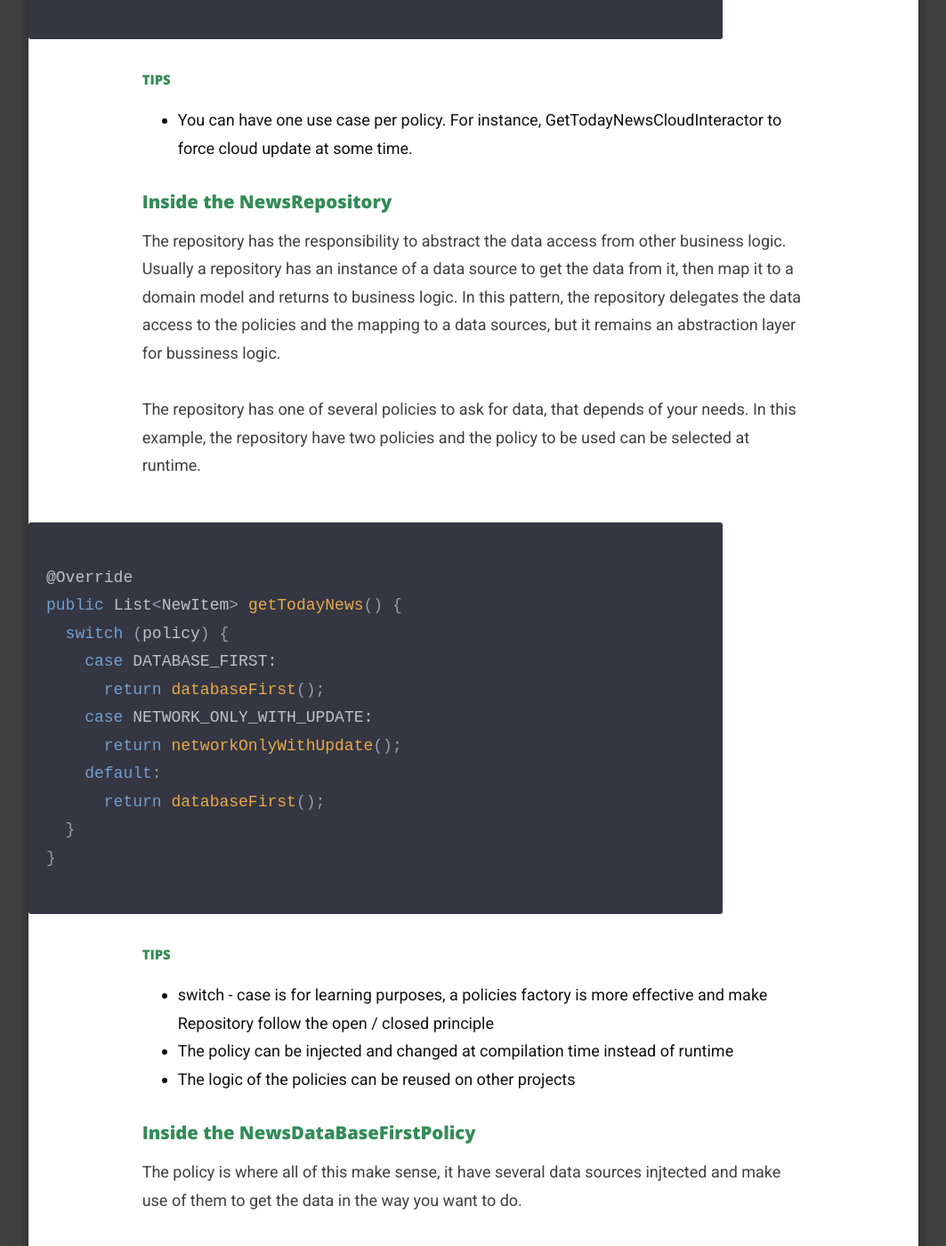
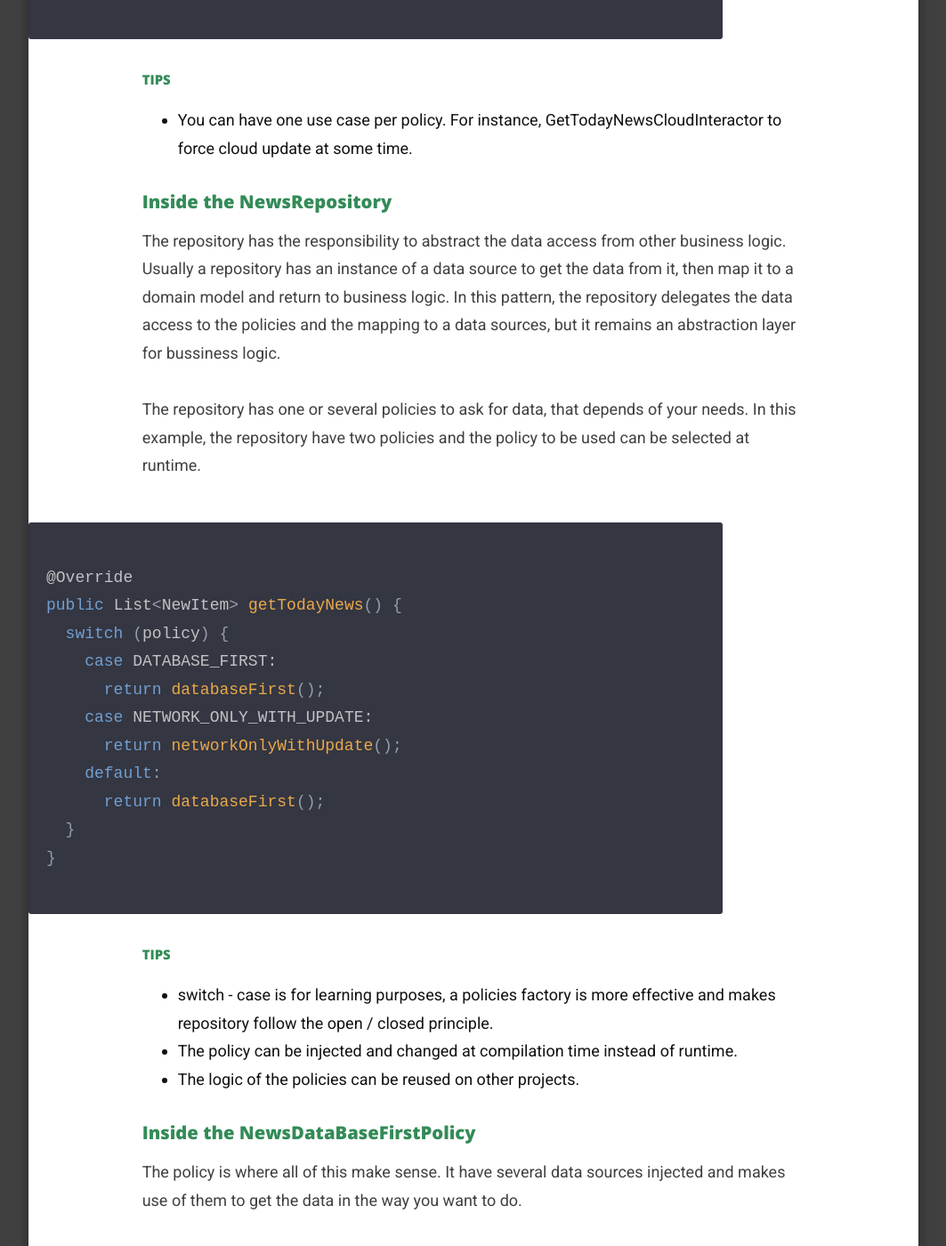
Before and after one commit to glomadrian/glomadrian.github.com, a Jekyll site: the page built from _posts/2015-09-28-multiple-data-sources-and-caching.markdown, in a window 1280 px wide and 1400 px high, scrolled down 4816 px. Shown: the whole window at 89% size, without its empty margins (108-1171 px from the left). Built offline with Jekyll 4.4.1, drawn with Linux system fonts in a browser that asks for light colours; nearby versions of some CDN libraries; Markdown is read by kramdown in place of the engine named in the settings; some of the changed text lies outside the part shown.

Commit message:
updated post corrections

```diff
--- a/_posts/2015-09-28-multiple-data-sources-and-caching.markdown
+++ b/_posts/2015-09-28-multiple-data-sources-and-caching.markdown
@@ -91,9 +91,9 @@ List<NewItem> newItems = newsRepository
 
 #### Inside the NewsRepository
 
-The repository has the responsibility to abstract the data access from other business logic. Usually a repository has an instance of a data source to get the data from it, then map it to a domain model and returns to business logic. In this pattern, the repository delegates the data access to the policies and the mapping to a data sources, but it remains an abstraction layer for bussiness logic.
+The repository has the responsibility to abstract the data access from other business logic. Usually a repository has an instance of a data source to get the data from it, then map it to a domain model and return to business logic. In this pattern, the repository delegates the data access to the policies and the mapping to a data sources, but it remains an abstraction layer for bussiness logic.
 
-The repository has one of several policies to ask for data, that depends of your needs. In this example, the repository have two policies and the policy to be used can be selected at runtime.
+The repository has one or several policies to ask for data, that depends of your needs. In this example, the repository have two policies and the policy to be used can be selected at runtime.
 
 {% highlight java %}
 @Override
@@ -110,15 +110,13 @@ public List<NewItem> getTodayNews() {
 {% endhighlight %}
 
 ##### TIPS
- * switch - case is for learning purposes, a policies factory is more effective
- and make Repository follow the open / closed principle
- * The policy can be injected and changed at compilation time instead of runtime
- * The logic of the policies can be reused on other projects
+ * switch - case is for learning purposes, a policies factory is more effective and makes repository follow the open / closed principle.
+ * The policy can be injected and changed at compilation time instead of runtime.
+ * The logic of the policies can be reused on other projects.
 
 #### Inside the NewsDataBaseFirstPolicy
 
-The policy is where all of this make sense, it have several data sources injtected
-and make use of them to get the data in the way you want to do.
+The policy is where all of this make sense. It have several data sources injected and makes use of them to get the data in the way you want to do.
 
 {% highlight java %}
 @Override
@@ -141,22 +139,17 @@ private List<NewItem> obtainFromCloud() {
 }
 {% endhighlight %}
 
- This policity try to obtain the data from **DataBaseSource**, if getting exception
- then try to get from the **CloudDataSource** and save it to data base for
- future usage.
+This policiy tries to obtain the data from **DataBaseSource**. If there is an exception then it tries to get the data from the **CloudDataSource** and save it in database for future usages.
+
 
 ##### TIPS
-  * The policy make all data decisions, keep it clean and readable
-  * Make the policy with the reusability in mind
-  * The cache invalidation happens inside the policity
+  * The policy makes all data decisions. Keep it clean and readable.
+  * Make the policy with the reusability in mind.
+  * The cache invalidation happens inside the policity.
 
 #### Inside the DataSources
 
-The data sources are bridges between you application domain and the data domain,
-the data sources know the specific data source to be used (injected), and know how to
-convert the specific data model to the domain model (using mappers), in the picture
-above there are tree data sources (interfaces) **MemoryDataSource**, **DataBaseDataSource** and
-**CloudDataSource**, I used these to be the most common but can be anything you want.
+The data sources are bridges between you application domain and the data domain. The data sources know the specific data source to be used (injected), and know how to convert the specific data model to the domain model (using mappers). In the above picture there are tree data sources (interfaces) **MemoryDataSource**, **DataBaseDataSource** and **CloudDataSource**. In this example I've used them because they are the most common cases, but you can create as many datasources as you need.
 
 Example of Cloud Data Source method
 
@@ -182,8 +175,7 @@ The project source code can be found on [Github][3]
 
 ### Thanks
 
-I hope you found this post interesting and useful
-if you think something can be improved or changed I'll be happy to send me an email
+I hope you found this post interesting and useful. Please, If you think that something is bad, or can be improved or changed, send me an email and I will gladly review it.
 
 
 [1]: {{ '/assets/img/2015-09-28-multiple-data-sources-and-caching/data_access_cache.jpg' | prepend: site.baseurl }}
```
Also changed, not shown: other parts of _posts/2015-09-28-multiple-data-sources-and-caching.markdown (+2 -2 lines).
